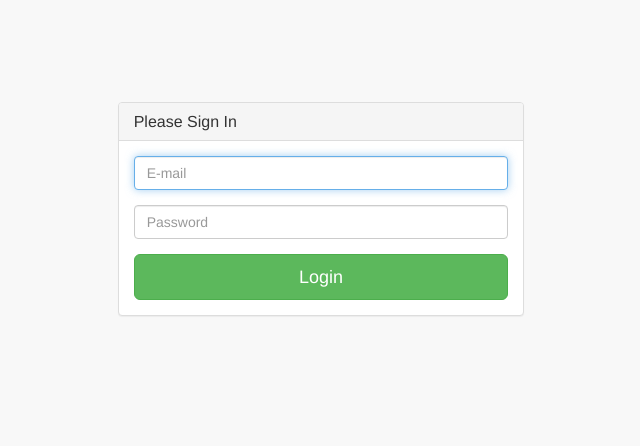
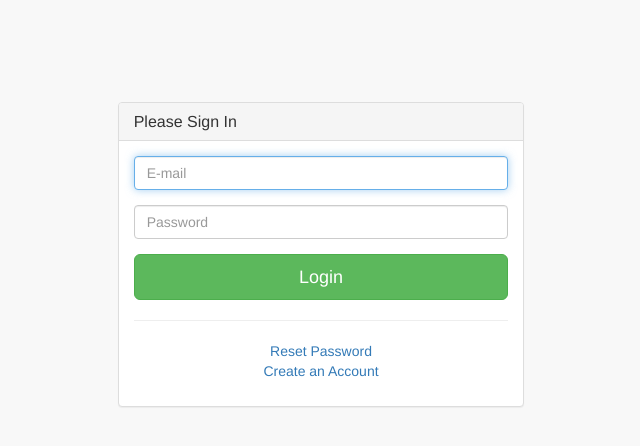
Before and after one commit to naltork/Udemy-project, a PHP site: page /Secure-User-Registration-Login-Reset-Password-Portal/login.php in a window 1280 px wide. Shown: the top 446 px of the page, without its empty margins (319-959 px from the left). Run offline with PHP 8.4, Linux system fonts and the light colour scheme; some libraries are stand-ins or nearby versions.

Commit message:
Add Reset password link on login page

```diff
--- a/login.php
+++ b/login.php
@@ -191,6 +191,12 @@ $_SESSION['csrf_token_time'] = time();
                         <input type="submit" class="btn btn-lg btn-success btn-block" value="Login" />
                     </fieldset>
                 </form>
+                <!-- <a href="reset.php" class="btn btn-lg btn-success btn-block">Reset Password</a> -->
+                <hr>
+                <p class="text-center">
+                    <a href="reset.php">Reset Password</a><br>
+                    <a href="register.php">Create an Account</a>
+                </p>
             </div>
         </div>
     </div>
```
